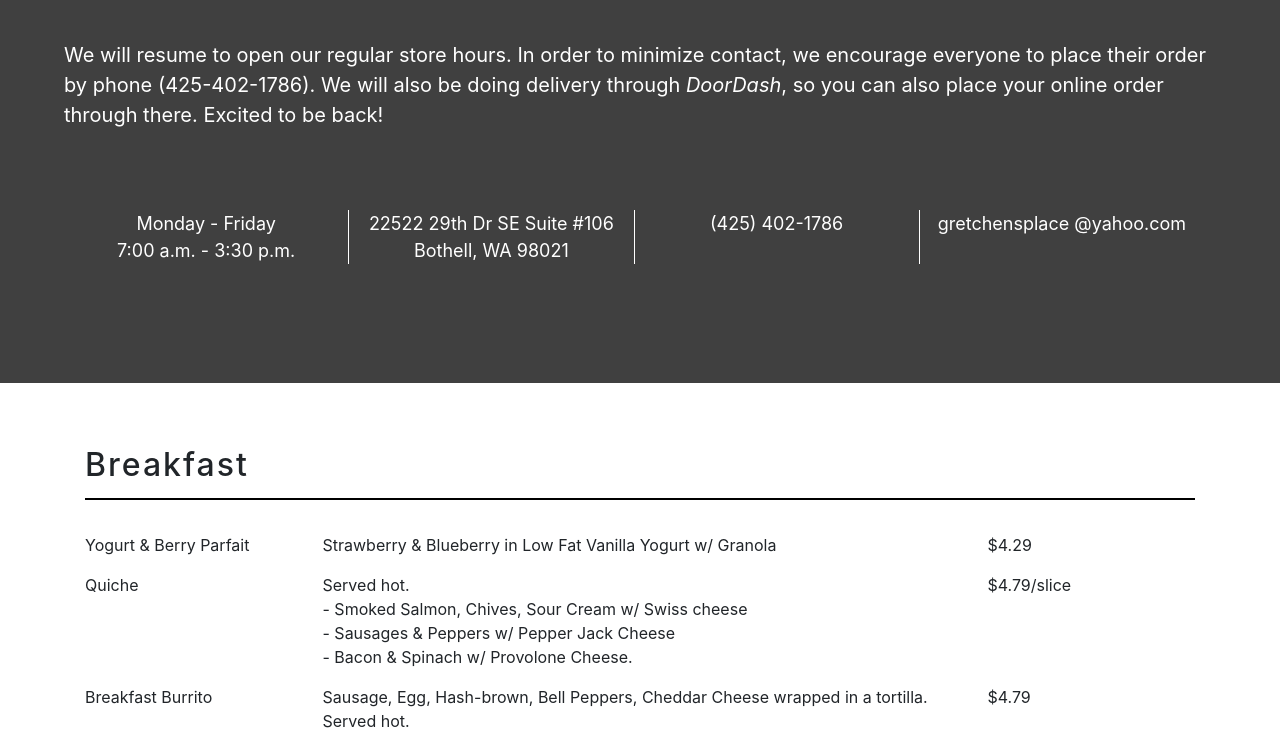
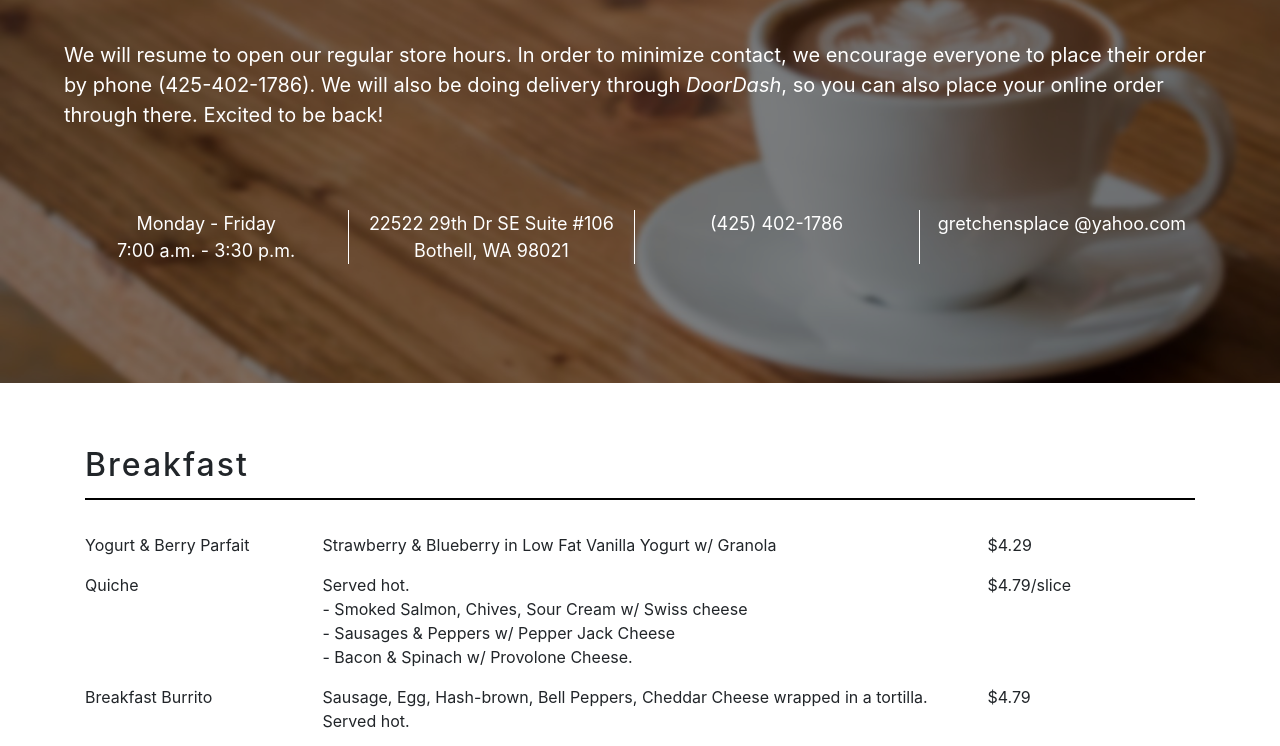
Before and after one commit to henry9th/gretchens-place.github.io, a plain HTML site: page index.html in a window 1280 px wide. Shown: the part 267-1013 px from the top of the page. Drawn offline with nearby package versions, Linux system fonts and the light colour scheme.

Commit message:
positioned background image and replaced with blur version

```diff
--- a/css/index.css
+++ b/css/index.css
@@ -45,8 +45,9 @@ body h2 {
 #welcome {
     height: 500px;
     background-color: gray;
-    background-image: url("../images/cafe-background.jpeg");
+    background-image: url("../images/cafe-background-blurry.jpg");
     background-size: cover;
+    background-position: center;
     color: white;
     margin: 0;
 }
```
Also changed, not shown: images/cafe-background-blurry.jpg (added).
